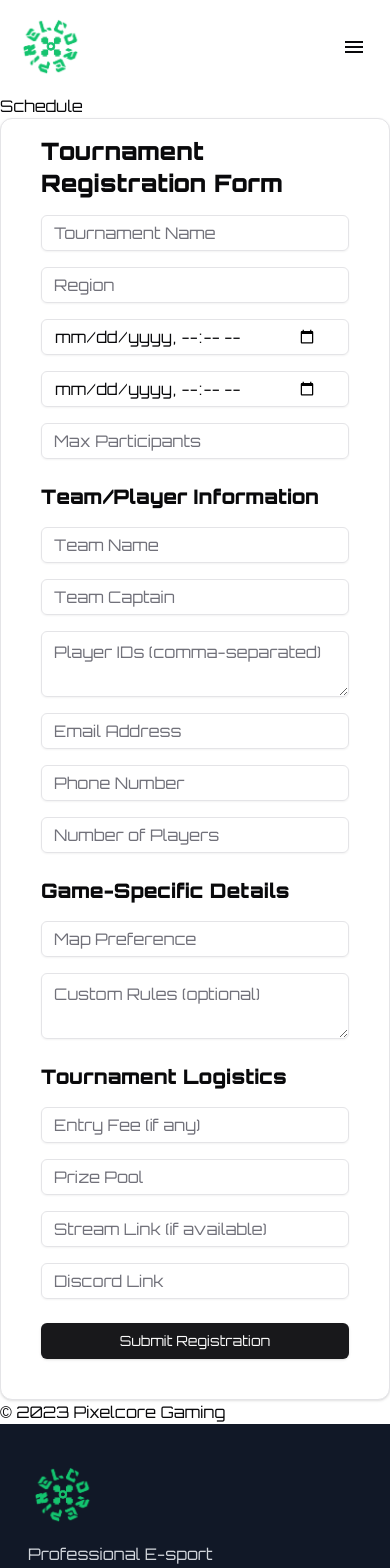
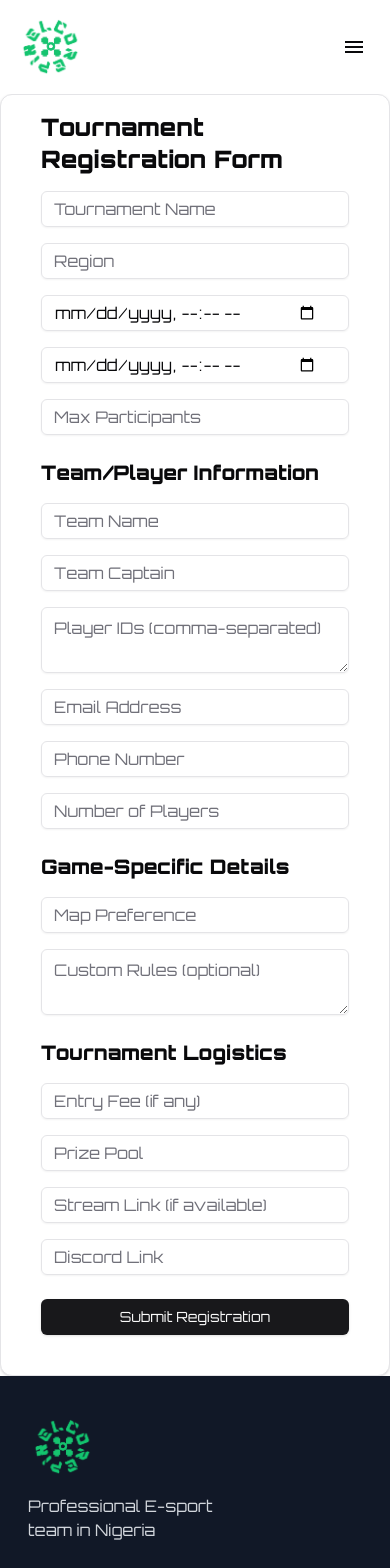
Before and after one commit to djtimog/pixelcore-gaming, a Next.js app: page /schedule in a window 390 px wide. Shown: the top 1568 px of the page. Built offline with nearby package versions, Linux system fonts and the light colour scheme.

Commit message:
feat: integrate Clerk for authentication; add sign-in and sign-up pages, update middleware for protected routes, and enhance user schema with phone number and Discord handle

```diff
--- /dev/null
+++ b/app/(auth)/sign-in/[[...sign.in]]/page.tsx
@@ -0,0 +1,8 @@
+import { SignIn } from '@clerk/nextjs'
+import React from 'react'
+
+export default function page() {
+  return (
+    <SignIn />
+  )
+}
--- /dev/null
+++ b/app/(auth)/sign-up/[[...sign.up]]/page.tsx
@@ -0,0 +1,8 @@
+import { SignUp } from '@clerk/nextjs'
+import React from 'react'
+
+export default function page() {
+  return (
+    <SignUp />
+  )
+}
--- a/app/layout.tsx
+++ b/app/layout.tsx
@@ -4,6 +4,7 @@ import { Orbitron } from "next/font/google";
 import Header from "@/components/header";
 import Footer from "@/components/footer";
 import { ThemeProvider } from "@/components/theme-provider";
+import { ClerkProvider } from '@clerk/nextjs';
 
 const orbitron = Orbitron({
   subsets: ["latin"],
@@ -23,6 +24,7 @@ export default function RootLayout({
   children: React.ReactNode;
 }>) {
   return (
+    <ClerkProvider>
       <html lang="en">
         {/* <I18nextProvider i18n={i18n}> */}
         <body className={`${orbitron.className} antialiased`}>
@@ -39,5 +41,6 @@ export default function RootLayout({
         </body>
         {/* </I18nextProvider> */}
       </html>
+    </ClerkProvider>
   );
 }
--- a/app/schedule/layout.tsx
+++ b/app/schedule/layout.tsx
@@ -3,13 +3,7 @@ import React, { ReactNode } from 'react';
 export default function ScheduleLayout({ children }:{children:ReactNode}){
     return (
         <div >
-            <header >
-                <h1>Schedule</h1>
-            </header>
             <main>{children}</main>
-            <footer >
-                <p>&copy; 2023 Pixelcore Gaming</p>
-            </footer>
         </div>
     );
 };
```
Also changed, not shown: config/schema.ts (+5 -3 lines), middleware.ts (+6 -2 lines). Lines whose indentation alone changed are shown as unchanged.
